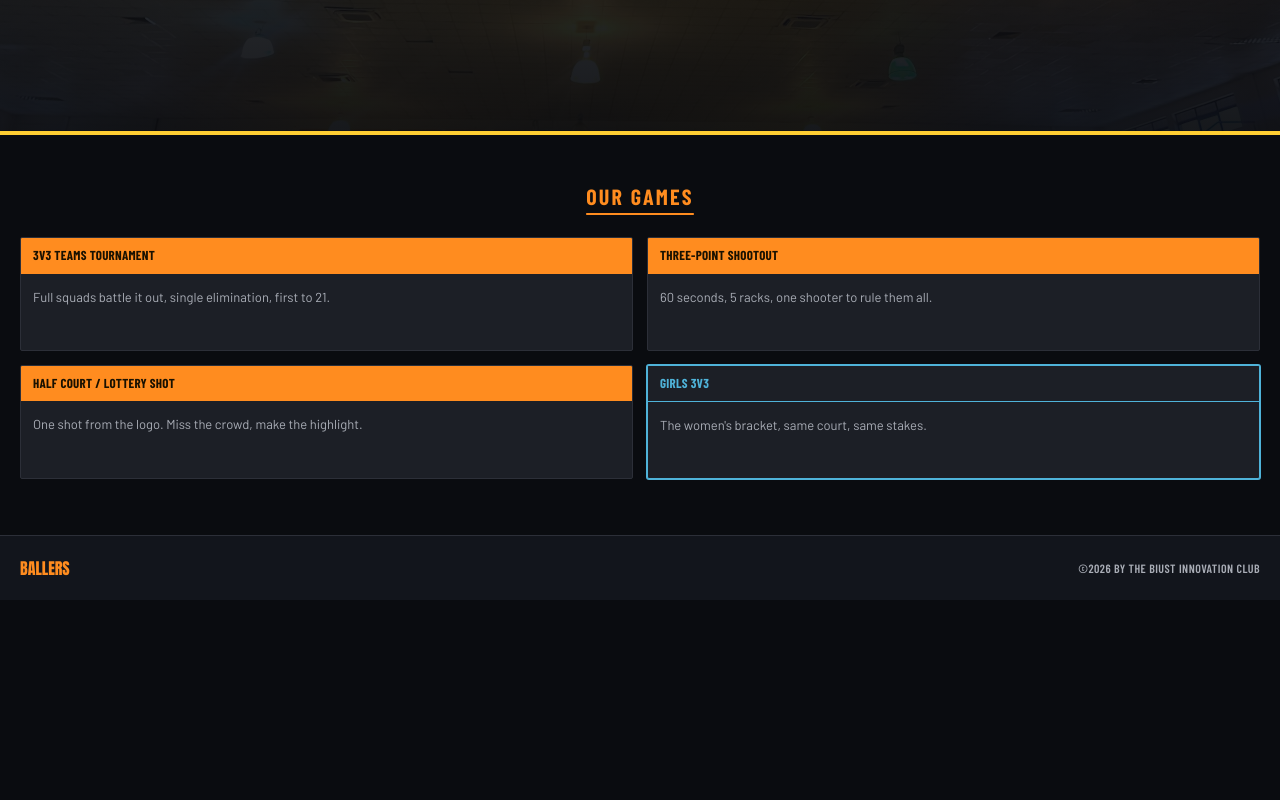
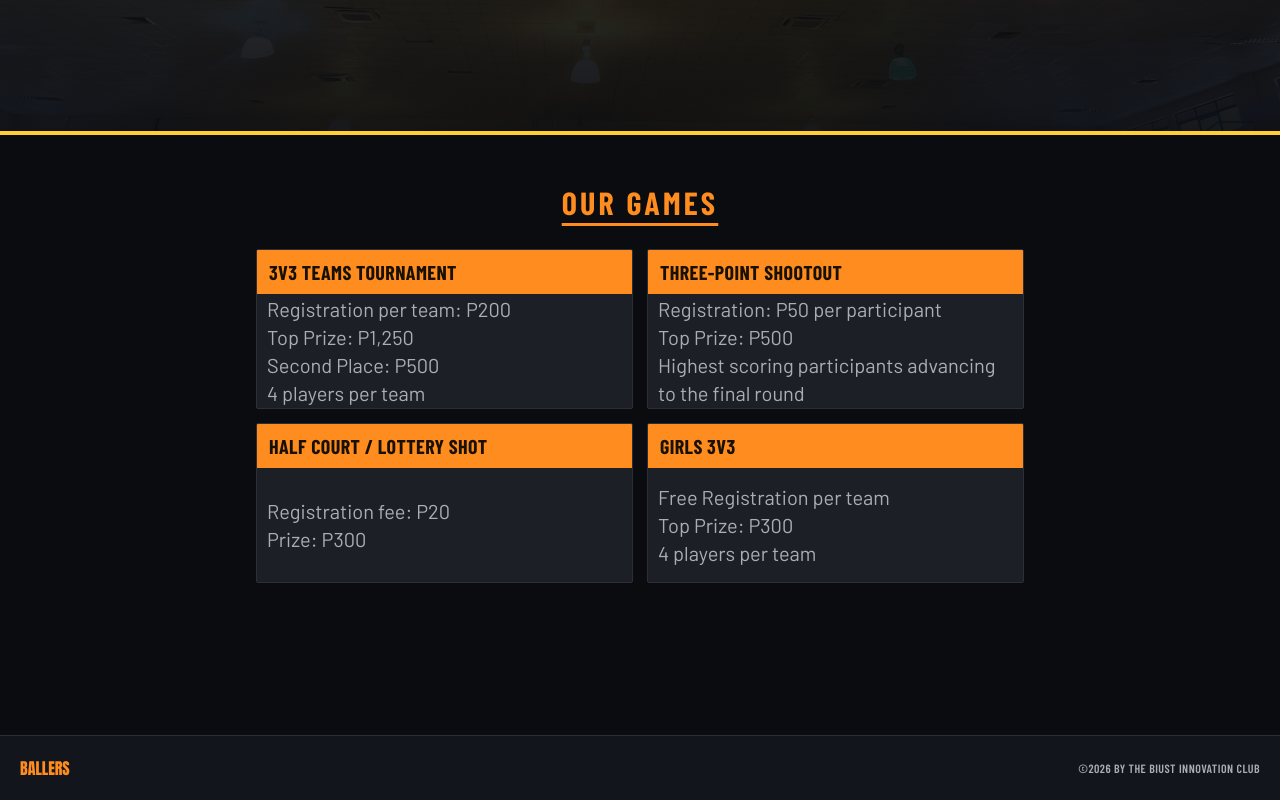
Before and after one commit to bChandrax/BALLERS, a React (Vite) app: page / in a window 1280 px wide. Shown: the part 745-1545 px from the top of the page. Before the commit the page ends 1345 px from the top, so only its background shows below. Built offline with nearby package versions, Linux system fonts and the light colour scheme.

Commit message:
games frontend fix

```diff
--- a/src/components/Games.css
+++ b/src/components/Games.css
@@ -1,6 +1,10 @@
 .games {
   padding: 48px 20px 56px;
+  height: 600px;
   background: var(--color-bg);
+  display: flex;
+  flex-direction: column;
+  align-items: center;
 }
 
 .games__heading {
@@ -8,7 +12,7 @@
   text-align: center;
   font-family: var(--font-heading);
   font-weight: 700;
-  font-size: 22px;
+  font-size: 2rem;
   letter-spacing: 0.1em;
   text-transform: uppercase;
   color: var(--color-orange);
@@ -21,10 +25,12 @@
   display: grid;
   grid-template-columns: 1fr 1fr;
   gap: 14px;
+  width: 60vw;
 }
 
 .games__card {
   border: 1px solid var(--color-panel-border);
+  height: 20vh;
   border-radius: 2px;
   overflow: hidden;
   background: var(--color-panel);
@@ -39,7 +45,7 @@
   color: #191100;
   font-family: var(--font-heading);
   font-weight: 700;
-  font-size: 13px;
+  font-size: 1.25rem;
   letter-spacing: 0.02em;
   text-transform: uppercase;
   line-height: 1.2;
@@ -47,15 +53,17 @@
 
 .games__card-body {
   flex: 1;
-  padding: 14px 12px;
   min-height: 76px;
   display: flex;
+  flex-direction: column;
   align-items: flex-start;
+  justify-content: center;
 }
 
 .games__card-body p {
   margin: 0;
-  font-size: 13px;
+  padding-inline: 10px;
+  font-size: 1.25rem;
   line-height: 1.4;
   color: var(--color-text-dim);
 }
--- a/src/components/Games.jsx
+++ b/src/components/Games.jsx
@@ -4,23 +4,38 @@ const GAMES = [
   {
     id: "3v3-teams",
     title: "3v3 Teams Tournament",
-    description: "Full squads battle it out, single elimination, first to 21.",
+    description: [
+      { id: 1, desc: "Registration per team: P200" },
+      { id: 2, desc: "Top Prize: P1,250" },
+      { id: 3, desc: "Second Place: P500" },
+      { id: 4, desc: "4 players per team" },
+    ],
   },
   {
     id: "three-point",
     title: "Three-Point Shootout",
-    description: "60 seconds, 5 racks, one shooter to rule them all.",
+    description: [
+      { id: 1, desc: "Registration: P50 per participant" },
+      { id: 2, desc: "Top Prize: P500" },
+      { id: 3, desc: "Highest scoring participants advancing to the final round" },
+    ],
   },
   {
     id: "half-court",
     title: "Half Court / Lottery Shot",
-    description: "One shot from the logo. Miss the crowd, make the highlight.",
+    description: [
+      { id: 1, desc: "Registration fee: P20" },
+      { id: 2, desc: "Prize: P300" },
+    ],
   },
   {
     id: "girls-3v3",
     title: "Girls 3v3",
-    description: "The women's bracket, same court, same stakes.",
-    featured: true,
+    description: [
+      { id: 1, desc: "Free Registration per team" },
+      { id: 2, desc: "Top Prize: P300" },
+      { id: 3, desc: "4 players per team" },
+    ]
   },
 ];
 
@@ -37,7 +52,9 @@ export default function Games() {
           >
             <h3 className="games__card-title">{game.title}</h3>
             <div className="games__card-body">
-              <p>{game.description}</p>
+              {game.description.map((point) => (
+                <p key={point.id}>{point.desc}</p>
+              ))}
             </div>
           </article>
         ))}
```
